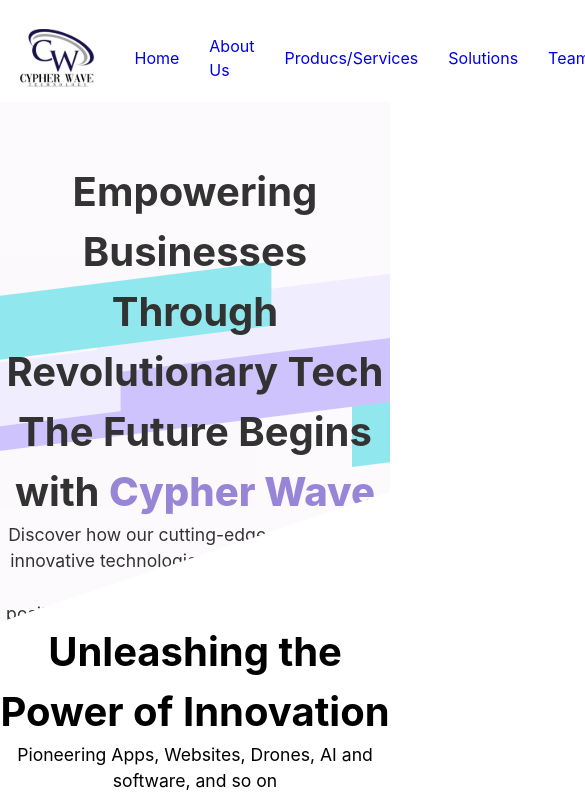
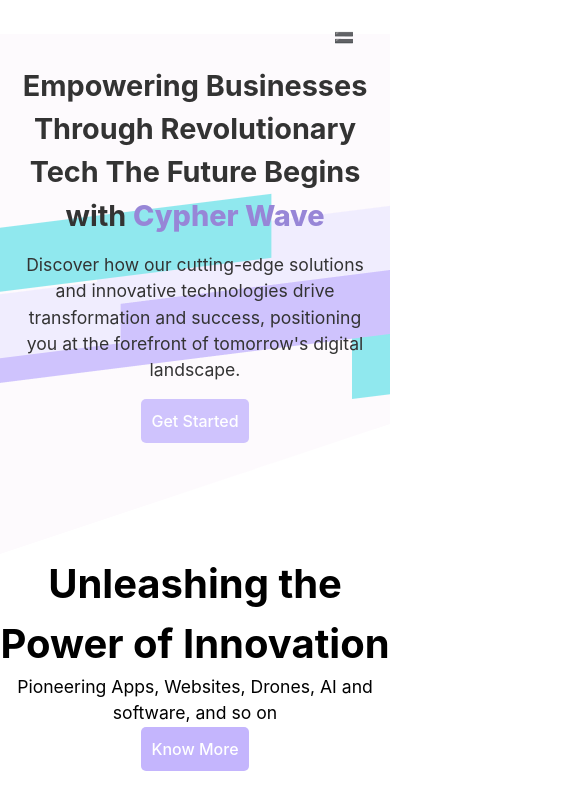
Before and after one commit to ovie-best/Cypher-Wave, a React (Vite) app: page / in a window 390 px wide. Shown: the top 793 px of the page, 585 px wide, since content can reach past the window. Built offline with nearby package versions, Linux system fonts and the light colour scheme.

Commit message:
completed mobile mode

```diff
--- a/src/components/GetInTouch.module.css
+++ b/src/components/GetInTouch.module.css
@@ -46,4 +46,9 @@
     font-size: 1.2em;
     font-weight: 500;
   }
+
+  .contact {
+    width: 80%;
+    margin: 0 auto;
+  }
 }
--- a/src/components/Header.jsx
+++ b/src/components/Header.jsx
@@ -4,16 +4,43 @@
 import Button from "./Button";
 import PageNav from "./PageNav";
 import { NavLink } from "react-router-dom";
+import { useState } from "react";
 
 function Header() {
+  const [isOpen, setIsOpen] = useState(false);
+
+  function handleToggle() {
+    setIsOpen(!isOpen);
+  }
+
   return (
     <header className={styles.header}>
-      <div className={styles.headerContent}>
-        <Logo />
+      <div className={`${styles.headerContent} ${styles.desktopnav}`}>
+        <div className={styles.mobile}>
+          <Logo />
+        </div>
+
         <PageNav />
         <NavLink to="/contact">
           <Button>Contact Us</Button>
         </NavLink>
+      </div>
+
+      {isOpen && (
+        <div className={`${styles.headerContent} ${styles.mobilenav}`}>
+          <div className={styles.mobile}>
+            <Logo />
+          </div>
+
+          <PageNav />
+          <NavLink to="/contact">
+            <Button>Contact Us</Button>
+          </NavLink>
+        </div>
+      )}
+
+      <div className={styles.toggler}>
+        <button onClick={handleToggle}> {isOpen ? `✖️` : `🟰`}</button>
       </div>
     </header>
   );
--- a/src/components/Header.module.css
+++ b/src/components/Header.module.css
@@ -10,3 +10,54 @@
   align-items: center;
   justify-content: space-between;
 }
+
+.toggler {
+  display: none;
+}
+
+.mobilenav {
+  display: none;
+}
+
+@media screen and (max-width: 900px) {
+  .mobilenav {
+    display: flex;
+  }
+  .headerContent {
+    position: absolute;
+    left: 0;
+    top: 0;
+    flex-direction: column;
+    justify-content: center;
+    gap: 30px;
+    background-color: #fff;
+    width: 100%;
+    height: 100vh;
+    z-index: 1;
+  }
+
+  .desktopnav {
+    display: none;
+  }
+
+  .mobile {
+    display: none;
+    position: absolute;
+    left: 0px;
+    top: 10px;
+  }
+
+  .toggler {
+    position: absolute;
+    right: 30px;
+    display: flex;
+    align-items: end;
+    justify-content: flex-end;
+    z-index: 2;
+  }
+
+  .toggler button {
+    border-style: none;
+    background-color: transparent;
+  }
+}
--- a/src/components/Main.jsx
+++ b/src/components/Main.jsx
@@ -5,12 +5,13 @@
   return (
     <main className={styles.main}>
       <h1>
-        Empowering Businesses Through Revolutionary Tech <br /> The Future
-        Begins with <span>Cypher Wave</span>
+        Empowering Businesses Through Revolutionary Tech{" "}
+        <br className={styles.br} /> The Future Begins with{" "}
+        <span>Cypher Wave</span>
       </h1>
       <p>
         Discover how our cutting-edge solutions and innovative technologies
-        drive transformation and success, <br />
+        drive transformation and success, <br className={styles.br} />
         positioning you at the forefront of tomorrow&apos;s digital landscape.
       </p>
       <Button className={styles.btn}>Get Started</Button>
--- a/src/components/Main.module.css
+++ b/src/components/Main.module.css
@@ -33,3 +33,21 @@
 .btn {
   background-color: #000;
 }
+
+@media screen and (max-width: 1040px) {
+  .main {
+    padding: 30px 20px;
+  }
+  .main h1 {
+    font-size: 1.8em;
+    text-wrap: wrap;
+    margin-bottom: 15px;
+  }
+
+  .br {
+    display: none;
+  }
+  .main p {
+    margin-bottom: 15px;
+  }
+}
--- a/src/components/OurServices.module.css
+++ b/src/components/OurServices.module.css
@@ -67,3 +67,13 @@
   margin-top: 30px;
   font-weight: 600;
 }
+
+@media screen and (max-width: 650px) {
+  .services {
+    height: 600px;
+  }
+  .container {
+    flex-wrap: wrap;
+    gap: 80px;
+  }
+}
--- a/src/components/PageNav.module.css
+++ b/src/components/PageNav.module.css
@@ -12,3 +12,10 @@
 .navli {
   text-decoration: none;
 }
+
+@media screen and (max-width: 900px) {
+  .navLinks {
+    flex-direction: column;
+    justify-content: center;
+  }
+}
--- a/src/components/Testimony.module.css
+++ b/src/components/Testimony.module.css
@@ -59,3 +59,13 @@
 .rR1 {
   width: 70%;
 }
+
+@media screen and (max-width: 900px) {
+  .container {
+    flex-direction: column;
+  }
+
+  .rR1 {
+    width: 100%;
+  }
+}
--- a/src/pages/About.module.css
+++ b/src/pages/About.module.css
@@ -65,6 +65,14 @@
 
 .mission p {
   font-size: 1.1em;
+}
+
+.mission img,
+.vision img,
+.quality img,
+.innovation img,
+.integrity img {
+  width: 100%;
 }
 
 .vision {
--- a/src/pages/Contact.module.css
+++ b/src/pages/Contact.module.css
@@ -108,3 +108,16 @@
 .contactInfo p {
   font-size: 1.2em;
 }
+
+@media screen and (max-width: 1100px) {
+  .contactFlex {
+    flex-direction: column;
+    gap: 30px;
+    margin: 170px 0;
+  }
+
+  .contactUs,
+  .form {
+    width: 80%;
+  }
+}
--- a/src/pages/Team.jsx
+++ b/src/pages/Team.jsx
@@ -72,7 +72,7 @@
         </div>
       </div>
 
-      <p>
+      <p className={styles.abtTeam}>
         We&apos;ve been blown away by the support from Untitled. We suggested an
         improvement to <br /> our account manager and they implemented it a few
         days!
--- a/src/pages/Team.module.css
+++ b/src/pages/Team.module.css
@@ -120,3 +120,16 @@
 .teamMember .socials {
   justify-content: flex-start;
 }
+
+@media screen and (max-width: 900px) {
+  .teamIntro,
+  .abtTeam {
+    padding: 0 20px;
+  }
+
+  .teamIntro h1 {
+    line-height: 1em;
+    margin-bottom: 15px;
+    margin-top: 50px;
+  }
+}
```
